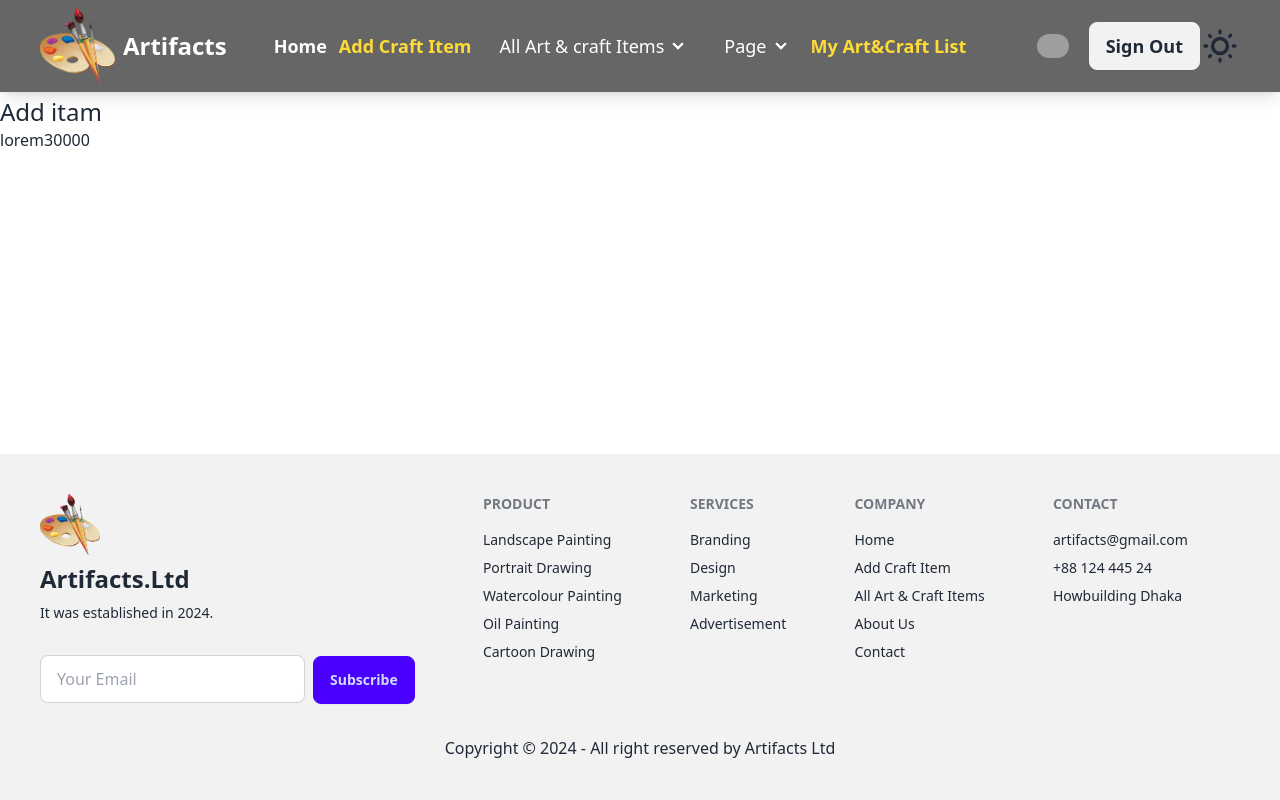
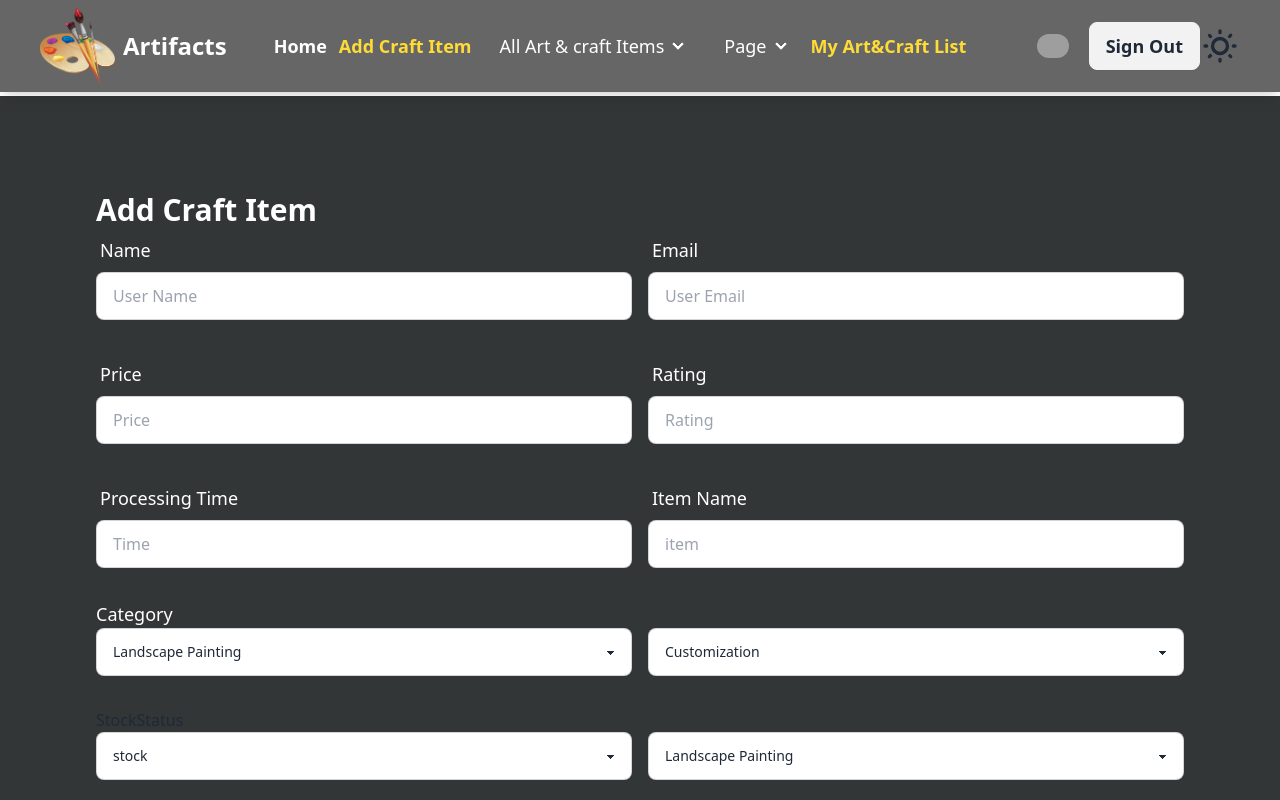
Before and after one commit to mominulislamsharon/aasignment-10-client-finaltour, a React (Vite) app: page /addItem in a window 1280 px wide. Shown: the top 800 px of the page. Built offline with nearby package versions, Linux system fonts and the light colour scheme; no server answers; sample sign-in values are in the browser's storage; grey boxes are pictures that could not be loaded.

Commit message:
added add craft item from

```diff
--- a/src/Components/AddItem/AddItem.jsx
+++ b/src/Components/AddItem/AddItem.jsx
@@ -1,11 +1,149 @@
 
 
 const AddItem = () => {
+    const handleArtItem = e => {
+        e.preventDefault()
+        const form = e.target;
+        const name = form.name.value;
+        const email = form.email.value;
+        const price = form.price.value;
+        const rating = form.rating.value;
+        const time = form.time.value;
+        const item = form.item.value;
+        const photo = form.photo.value;
+        const newCoffee = {name, quantity, supllier, tast, category, details, photo};
+        console.log(newCoffee);
+    }
     return (
+        <div className=" bg-[#333637] p-24">
+      <h1 className="text-3xl text-white font-bold">Add Craft Item</h1>
+      <form onSubmit={handleArtItem}>
+        {/* form name and quantity row */}
+        <div  className="md:flex mb-8 ">
+          <div className="form-control md:w-1/2">
+            <label className="label ">
+                <span className="label-text text-lg text-white font-medium">Name</span>
+            </label>
+            <label className="input-group ">
+            <input
+              className="input input-bordered w-full join-item"
+              placeholder="User Name" name="name" type="text"
+            />
+            </label>
+          </div>
+          <div className="form-control md:w-1/2 ml-4">
+            <label className="label">
+                <span className=" text-lg text-white font-medium">Email</span>
+            </label>
+            <label className="input-group">
+            <input
+              className="input input-bordered w-full join-item" name="email"
+              placeholder="User Email" type="text"
+            />
+            </label>
+          </div>
+
+        </div>
+        {/* form supplier and test row */}
+        <div  className="md:flex mb-8">
+          <div className="form-control md:w-1/2">
+            <label className="label">
+                <span className="text-lg text-white font-medium">Price</span>
+            </label>
+            <label className="input-group ">
+            <input
+              className="input input-bordered w-full join-item"
+              placeholder="Price" name="price" type="text"
+            />
+            </label>
+          </div>
+          <div className="form-control md:w-1/2 ml-4">
+            <label className="label">
+                <span className="text-lg text-white font-medium">Rating</span>
+            </label>
+            <label className="input-group">
+            <input
+              className="input input-bordered w-full join-item" name="rating"
+              placeholder="Rating" type="text"
+            />
+            </label>
+          </div>
+
+        </div>
+        <div  className="md:flex gap-4 mb-8">
+          <div className="form-control md:w-1/2">
+            <label className="label">
+                <span className=" text-lg text-white font-medium">Processing Time</span>
+            </label>
+            <label className="input-group ">
+            <input
+              className="input input-bordered w-full join-item"
+              placeholder="Time" name="processing" type="text"
+            />
+            </label>
+          </div>
+          <div className="form-control md:w-1/2">
+            <label className="label">
+                <span className=" text-lg text-white font-medium">Item Name</span>
+            </label>
+            <label className="input-group ">
+            <input
+              className="input input-bordered w-full join-item"
+              placeholder="item" name="item" type="text"
+            />
+            </label>
+          </div>
+
+        </div>
+        <p className="text-white text-lg font-medium">Category</p>
+        <div  className="md:flex gap-4 mb-8 ">
+        <select className="select md:w-1/2 select-bordered join-item">
+          <option disabled selected>Landscape Painting</option>
+          <option>Portrait Drawing</option>
+          <option>Watercolour Painting</option>
+          <option>Oil Painting</option>
+          <option>Cartoon Drawing</option>
+        </select>
+        <select className="select md:w-1/2 select-bordered join-item">
+          <option disabled selected>Customization</option>
+          <option>Yes</option>
+          <option>No</option>
+        </select>
+        </div>
+        <p>StockStatus</p>
+        <div  className="md:flex gap-4 mb-8 ">
+        <select className="select md:w-1/2 select-bordered join-item">
+          <option disabled selected>stock</option>
+          <option>In stock</option>
+          <option>Order</option>
+        </select>
+        <select className="select md:w-1/2  select-bordered join-item">
+          <option disabled selected>Landscape Painting</option>
+          <option>Portrait Drawing</option>
+          <option>Watercolour Painting</option>
+          <option>Oil Painting</option>
+          <option>Cartoon Drawing</option>
+        </select>
+        </div>
+        <div  className="mb-8 ">
+          <div className="form-control w-full">
+            <label className="label">
+                <span className="label-text">Photo</span>
+            </label>
+            <label className="input-group ">
+            <input
+              className="input input-bordered w-full join-item"
+              placeholder="Photo URL" name="photo" type="text"
+            />
+            </label>
+          </div>
+        </div>
         <div>
-            <h1 className="text-2xl">Add itam</h1>
-            <p>lorem30000</p>
+        <textarea className="textarea  w-full h-[250px] textarea-primary" placeholder="Description"></textarea>
         </div>
+        <input className="btn mt-4 btn-block" type="submit" value="Add coffee" />
+      </form>
+    </div>
     );
 };
 
--- a/src/Components/Login/Login.jsx
+++ b/src/Components/Login/Login.jsx
@@ -43,7 +43,6 @@ const Login = () => {
       setNameUser(loggedInUser);
       localStorage.setItem('nameUser', JSON.stringify(loggedInUser));
       toast.success('Login successful!');
-    console.log(result.user)
     })
     .catch(error => {
       console.error(error);
@@ -64,7 +63,7 @@ const Login = () => {
     console.log(result.user)
     })
     .catch(error => {
-      console.log(error.message);
+      console.log(error);
       toast.warning('Login failed. Please try again.');
     })
   }
--- a/src/Route/PrivateRoute.jsx
+++ b/src/Route/PrivateRoute.jsx
@@ -1,17 +1,19 @@
 import { useContext } from "react";
 import { AuthContext } from "../Context/AuthProvider";
-import { Navigate } from "react-router-dom";
+import { Navigate, useLocation } from "react-router-dom";
 
 
 const PrivateRoute = ({children}) => {
     const {user, loading} = useContext(AuthContext);
+    const location = useLocation();
+
     if(loading){
         return <span className="loading loading-ring loading-lg"></span>
     }
     if(user) {
         return children;
     }
-    return <Navigate to='/login'></Navigate>
+    return <Navigate state={location.pathname} to='/login'></Navigate>
 };
 
 export default PrivateRoute;
```
